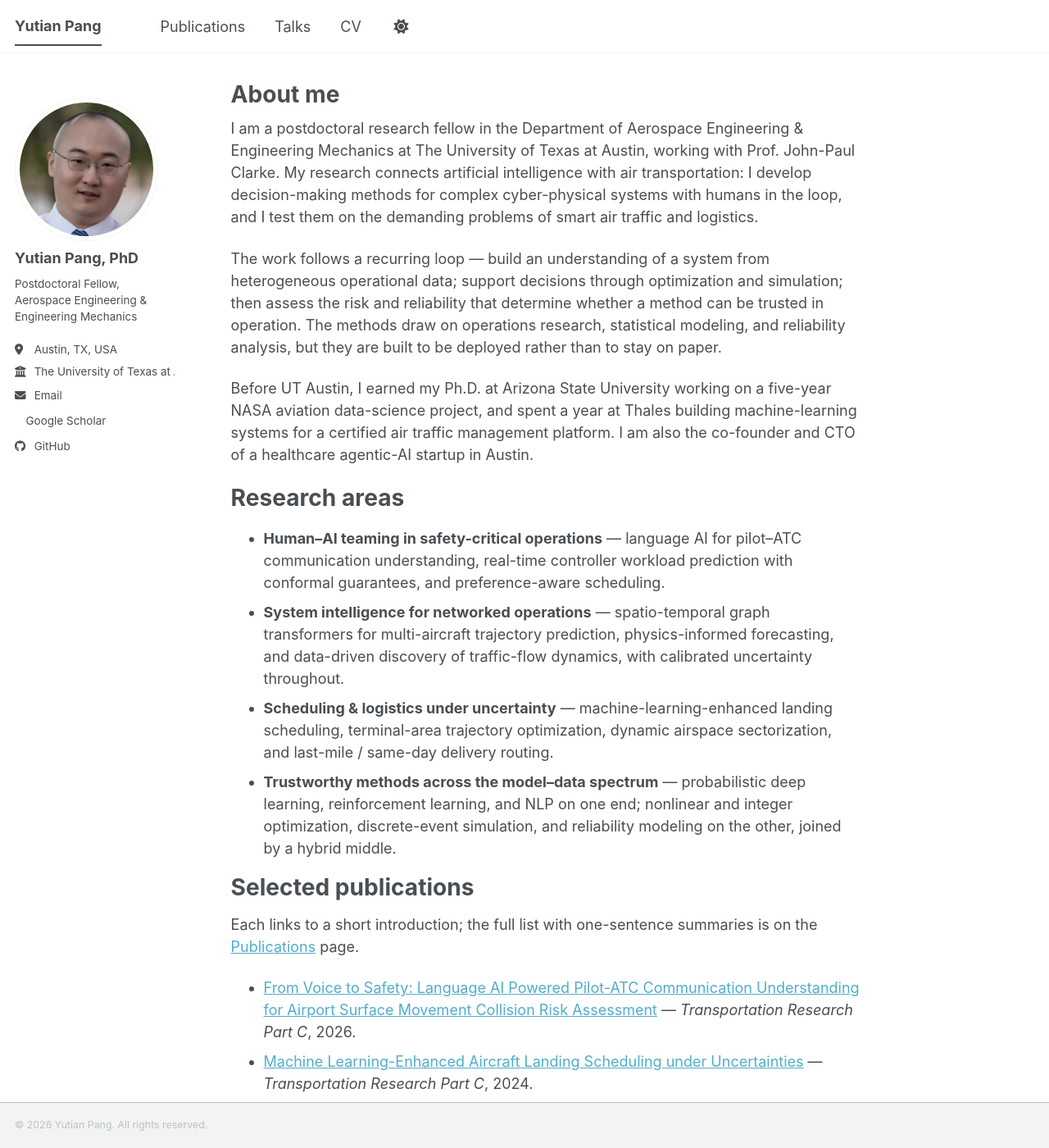
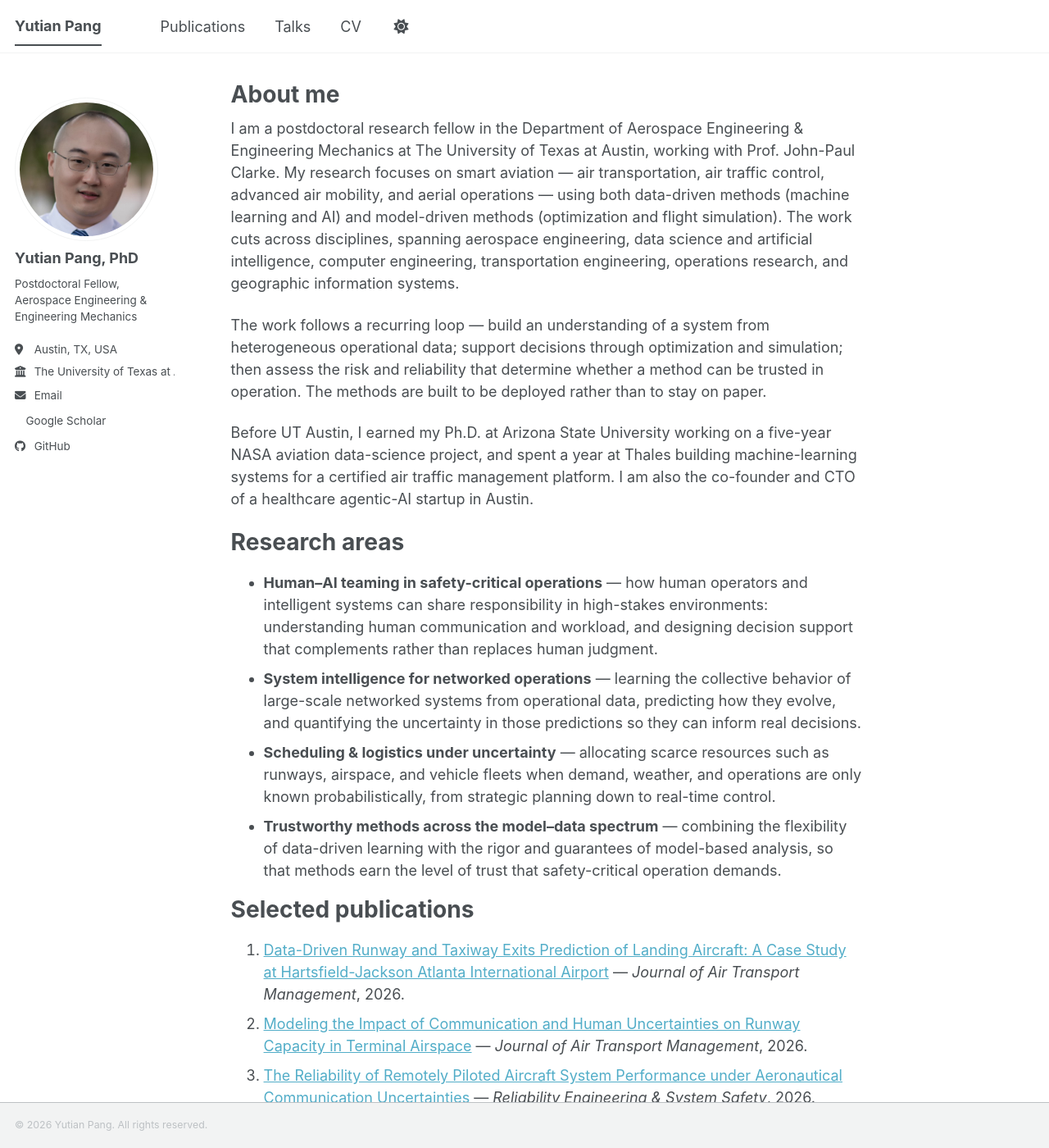
Before and after one commit to YutianPangASU/yutianpangasu.github.io, a Jekyll site: the page built from _pages/about.md, in a window 1280 px wide and 1400 px high. Shown: the whole window at 82% size. Built offline with Jekyll 4.4.1, drawn with Linux system fonts in a browser that asks for light colours; a style sheet for code colours, icons or effects is not loaded; some of the changed text lies outside the part shown.

Commit message:
Homepage: smart-aviation intro, high-level research areas, full journal pub list, per-paper news
- Intro: one-sentence smart-aviation focus (data-driven + model-driven) plus interdisciplinary span
- Research areas: high-level descriptions instead of past-work catalogs
- Selected publications: numbered list of all 21 journal articles plus the CVPR workshop paper, newest first
- News: split combined 2026 entry into one item per published paper
- SEO description aligned with new framing

Co-Authored-By: Claude Fable 5 <noreply@anthropic.com>

```diff
--- a/_config.yml
+++ b/_config.yml
@@ -12,7 +12,7 @@ site_theme               : "default" # The available themes options are "default
 title                    : "Yutian Pang"
 title_separator          : "-"
 name                     : &name "Yutian Pang"
-description              : &description "Yutian Pang, PhD — Postdoctoral Fellow in Aerospace Engineering at UT Austin. AI and decision-making for air transportation."
+description              : &description "Yutian Pang, PhD — Postdoctoral Fellow in Aerospace Engineering at UT Austin. Smart aviation research: air traffic control and advanced air mobility with AI, machine learning, and optimization."
 url                      : https://yutianpang.com
                                                            # or if you already have some other page hosted on Github then use "https://[your GitHub username].github.io/[Your Repo Name]"
 baseurl                  : "" # the subpath of your site, e.g. "/blog"
--- a/_pages/about.md
+++ b/_pages/about.md
@@ -8,33 +8,50 @@ redirect_from:
   - /about.html
 ---
 
-I am a postdoctoral research fellow in the Department of Aerospace Engineering & Engineering Mechanics at The University of Texas at Austin, working with Prof. John-Paul Clarke. My research connects artificial intelligence with air transportation: I develop decision-making methods for complex cyber-physical systems with humans in the loop, and I test them on the demanding problems of smart air traffic and logistics.
+I am a postdoctoral research fellow in the Department of Aerospace Engineering & Engineering Mechanics at The University of Texas at Austin, working with Prof. John-Paul Clarke. My research focuses on smart aviation — air transportation, air traffic control, advanced air mobility, and aerial operations — using both data-driven methods (machine learning and AI) and model-driven methods (optimization and flight simulation). The work cuts across disciplines, spanning aerospace engineering, data science and artificial intelligence, computer engineering, transportation engineering, operations research, and geographic information systems.
 
-The work follows a recurring loop — build an understanding of a system from heterogeneous operational data; support decisions through optimization and simulation; then assess the risk and reliability that determine whether a method can be trusted in operation. The methods draw on operations research, statistical modeling, and reliability analysis, but they are built to be deployed rather than to stay on paper.
+The work follows a recurring loop — build an understanding of a system from heterogeneous operational data; support decisions through optimization and simulation; then assess the risk and reliability that determine whether a method can be trusted in operation. The methods are built to be deployed rather than to stay on paper.
 
 Before UT Austin, I earned my Ph.D. at Arizona State University working on a five-year NASA aviation data-science project, and spent a year at Thales building machine-learning systems for a certified air traffic management platform. I am also the co-founder and CTO of a healthcare agentic-AI startup in Austin.
 
 Research areas
 ======
-* **Human–AI teaming in safety-critical operations** — language AI for pilot–ATC communication understanding, real-time controller workload prediction with conformal guarantees, and preference-aware scheduling.
-* **System intelligence for networked operations** — spatio-temporal graph transformers for multi-aircraft trajectory prediction, physics-informed forecasting, and data-driven discovery of traffic-flow dynamics, with calibrated uncertainty throughout.
-* **Scheduling & logistics under uncertainty** — machine-learning-enhanced landing scheduling, terminal-area trajectory optimization, dynamic airspace sectorization, and last-mile / same-day delivery routing.
-* **Trustworthy methods across the model–data spectrum** — probabilistic deep learning, reinforcement learning, and NLP on one end; nonlinear and integer optimization, discrete-event simulation, and reliability modeling on the other, joined by a hybrid middle.
+* **Human–AI teaming in safety-critical operations** — how human operators and intelligent systems can share responsibility in high-stakes environments: understanding human communication and workload, and designing decision support that complements rather than replaces human judgment.
+* **System intelligence for networked operations** — learning the collective behavior of large-scale networked systems from operational data, predicting how they evolve, and quantifying the uncertainty in those predictions so they can inform real decisions.
+* **Scheduling & logistics under uncertainty** — allocating scarce resources such as runways, airspace, and vehicle fleets when demand, weather, and operations are only known probabilistically, from strategic planning down to real-time control.
+* **Trustworthy methods across the model–data spectrum** — combining the flexibility of data-driven learning with the rigor and guarantees of model-based analysis, so that methods earn the level of trust that safety-critical operation demands.
 
 Selected publications
 ======
-Each links to a short introduction; the full list with one-sentence summaries is on the [Publications](/publications/) page.
-
-* [From Voice to Safety: Language AI Powered Pilot-ATC Communication Understanding for Airport Surface Movement Collision Risk Assessment](/publication/2026-09-01-from-voice-to-safety-language-ai-powered) — *Transportation Research Part C*, 2026.
-* [Machine Learning-Enhanced Aircraft Landing Scheduling under Uncertainties](/publication/2024-10-01-machine-learning-enhanced-aircraft-landing-scheduling-under) — *Transportation Research Part C*, 2024.
-* [Air Traffic Controller Cognitive Workload Level Prediction using Conformal Dynamical Graph Learning](/publication/2023-08-01-air-traffic-controller-cognitive-workload-level-prediction) — *Advanced Engineering Informatics*, 2023.
-* [Bayesian Spatio-Temporal Graph Transformer Network (B-STAR) for Multi-Aircraft Trajectory Prediction](/publication/2022-09-01-bayesian-spatio-temporal-graph-transformer-network-b) — *Knowledge-Based Systems*, 2022.
-* [Data-driven trajectory prediction with weather uncertainties: A Bayesian deep learning approach](/publication/2021-12-01-data-driven-trajectory-prediction-with-weather-uncertainties) — *Transportation Research Part C*, 2021.
+1. [Data-Driven Runway and Taxiway Exits Prediction of Landing Aircraft: A Case Study at Hartsfield-Jackson Atlanta International Airport](/publication/2026-12-01-data-driven-runway-and-taxiway-exits-prediction) — *Journal of Air Transport Management*, 2026.
+2. [Modeling the Impact of Communication and Human Uncertainties on Runway Capacity in Terminal Airspace](/publication/2026-11-01-modeling-the-impact-of-communication-and-human) — *Journal of Air Transport Management*, 2026.
+3. [The Reliability of Remotely Piloted Aircraft System Performance under Aeronautical Communication Uncertainties](/publication/2026-10-01-the-reliability-of-remotely-piloted-aircraft-system) — *Reliability Engineering & System Safety*, 2026.
+4. [From Voice to Safety: Language AI Powered Pilot-ATC Communication Understanding for Airport Surface Movement Collision Risk Assessment](/publication/2026-09-01-from-voice-to-safety-language-ai-powered) — *Transportation Research Part C: Emerging Technologies*, 2026.
+5. [Data-driven governing equation identification of near terminal air traffic flow dynamics](/publication/2025-12-01-data-driven-governing-equation-identification-of-near) — *Journal of Air Transport Management*, 2025.
+6. [Dynamic airspace sectorization with machine learning enhanced workload prediction and clustering](/publication/2024-12-01-dynamic-airspace-sectorization-with-machine-learning-enhanced) — *Journal of Air Transport Management*, 2024.
+7. [PIGAT: Physics-Informed Graph Attention Transformer for Air Traffic State Prediction](/publication/2024-11-01-pigat-physics-informed-graph-attention-transformer-for) — *IEEE Transactions on Intelligent Transportation Systems*, 2024.
+8. [Machine Learning-Enhanced Aircraft Landing Scheduling under Uncertainties](/publication/2024-10-01-machine-learning-enhanced-aircraft-landing-scheduling-under) — *Transportation Research Part C: Emerging Technologies*, 2024.
+9. [FBC-ANet: A Semantic Segmentation Model for UAV Forest Fire Images Combining Boundary Enhancement and Context Awareness](/publication/2023-12-01-fbc-anet-a-semantic-segmentation-model-for) — *Drones*, 2023.
+10. [Epistemic and aleatoric uncertainty quantification for crack detection using a Bayesian Boundary Aware Convolutional Network](/publication/2023-11-01-epistemic-and-aleatoric-uncertainty-quantification-for-crack) — *Reliability Engineering & System Safety*, 2023.
+11. [Decentralized graph-based multi-agent reinforcement learning using reward machines](/publication/2023-10-01-decentralized-graph-based-multi-agent-reinforcement-learning) — *Neurocomputing*, 2023.
+12. [Air Traffic Density Prediction using Bayesian Ensemble Graph Attention Network (BEGAN)](/publication/2023-09-01-air-traffic-density-prediction-using-bayesian-ensemble) — *Transportation Research Part C: Emerging Technologies*, 2023.
+13. [Air Traffic Controller Cognitive Workload Level Prediction using Conformal Dynamical Graph Learning](/publication/2023-08-01-air-traffic-controller-cognitive-workload-level-prediction) — *Advanced Engineering Informatics*, 2023.
+14. [Posterior Regularized Bayesian Neural Network Incorporating Soft and Hard Knowledge Constraints](/publication/2022-12-01-posterior-regularized-bayesian-neural-network-incorporating-soft) — *Knowledge-Based Systems*, 2022.
+15. [Optimal maintenance scheduling under uncertainties using Linear Programming-enhanced Reinforcement Learning](/publication/2022-11-01-optimal-maintenance-scheduling-under-uncertainties-using-linear) — *Engineering Applications of Artificial Intelligence*, 2022.
+16. [Fracture Pattern Prediction with Random Microstructure using Physics-Informed Deep Neural Networks](/publication/2022-10-01-fracture-pattern-prediction-with-random-microstructure-using) — *Engineering Fracture Mechanics*, 2022.
+17. [Bayesian Spatio-Temporal Graph Transformer Network (B-STAR) for Multi-Aircraft Trajectory Prediction](/publication/2022-09-01-bayesian-spatio-temporal-graph-transformer-network-b) — *Knowledge-Based Systems*, 2022.
+18. [Data-driven trajectory prediction with weather uncertainties: A Bayesian deep learning approach](/publication/2021-12-01-data-driven-trajectory-prediction-with-weather-uncertainties) — *Transportation Research Part C: Emerging Technologies*, 2021.
+19. [Evaluating the Robustness of Bayesian Neural Networks Against Different Types of Attacks](/publication/2021-12-01-evaluating-the-robustness-of-bayesian-neural-networks) — *CVPR 2021 Workshop on Adversarial Machine Learning in Real-World Computer Vision Systems*, 2021.
+20. [Uncertainty quantification and reduction in aircraft trajectory prediction using Bayesian-Entropy information fusion](/publication/2021-11-01-uncertainty-quantification-and-reduction-in-aircraft-trajectory) — *Reliability Engineering & System Safety*, 2021.
+21. [A Voice Communication-Augmented Simulation Framework for Aircraft Trajectory Simulation](/publication/2021-10-01-a-voice-communication-augmented-simulation-framework-for) — *IEEE Transactions on Intelligent Transportation Systems*, 2021.
 
 News
 ======
 * **Aug 2026** — NASA ACERO wildfire air traffic management: a [technical review of firefighting UAVs for wildland fire](/files/firefighting_uav_review.html) — platforms and missions, flight dynamics and control models, and the coupling of fire-propagation models to UAV planning — and a companion [review of optimization formulations for the firefighting-UAV problem](/files/uav_optimization_formulation.html) — constraints, cost functions, and tractability across the strategic, tactical, and trajectory layers.
-* **2026** — *From Voice to Safety* published in *Transportation Research Part C*; further articles in *Reliability Engineering & System Safety* and *Journal of Air Transport Management* (×2).
+* **2026** — [Data-Driven Runway and Taxiway Exits Prediction of Landing Aircraft: A Case Study at Hartsfield-Jackson Atlanta International Airport](/publication/2026-12-01-data-driven-runway-and-taxiway-exits-prediction) published in the *Journal of Air Transport Management*.
+* **2026** — [Modeling the Impact of Communication and Human Uncertainties on Runway Capacity in Terminal Airspace](/publication/2026-11-01-modeling-the-impact-of-communication-and-human) published in the *Journal of Air Transport Management*.
+* **2026** — [The Reliability of Remotely Piloted Aircraft System Performance under Aeronautical Communication Uncertainties](/publication/2026-10-01-the-reliability-of-remotely-piloted-aircraft-system) published in *Reliability Engineering & System Safety*.
+* **2026** — [From Voice to Safety: Language AI Powered Pilot-ATC Communication Understanding for Airport Surface Movement Collision Risk Assessment](/publication/2026-09-01-from-voice-to-safety-language-ai-powered) published in *Transportation Research Part C: Emerging Technologies*.
 * **Oct 2025** — Invited talk at the INFORMS Annual Meeting, Atlanta.
 * **2025** — 2nd place in the FAA Machine Learning / AI Data Challenge for Aviation Safety.
 * **2025** — NASA NAMS-2 task awarded: ACERO wildfire air traffic management.
```
